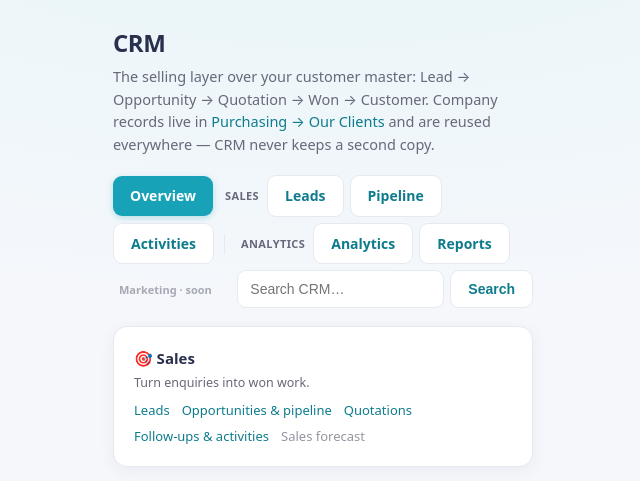
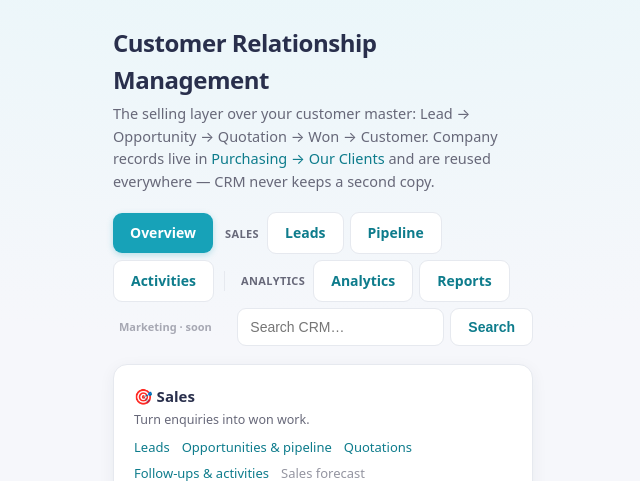
Before and after one commit to lulamadigital-code/lulaworks-platform, a Django app: template backend/apps/web/templates/web/crm/hub.html in a window 1280 px wide. Shown: the top 481 px of the page, without its empty margins (317-957 px from the left). Run offline with Django 5.2, Linux system fonts and the light colour scheme; the template is opened without the code that fills it, so the values that code supplies are empty.

Commit message:
CRM hub: spell out heading as "Customer Relationship Management"
Co-Authored-By: Claude Opus 4.8 <noreply@anthropic.com>

```diff
--- a/backend/apps/web/templates/web/crm/hub.html
+++ b/backend/apps/web/templates/web/crm/hub.html
@@ -4,7 +4,7 @@
 
 <div class="pagehead">
   <div>
-    <h1>CRM</h1>
+    <h1>Customer Relationship Management</h1>
     <p class="sub" style="margin:0;">The selling layer over your customer master:
       Lead → Opportunity → Quotation → Won → Customer. Company records live in
       <a href="{% url 'web:procurement_clients' %}">Purchasing → Our Clients</a> and are
```
